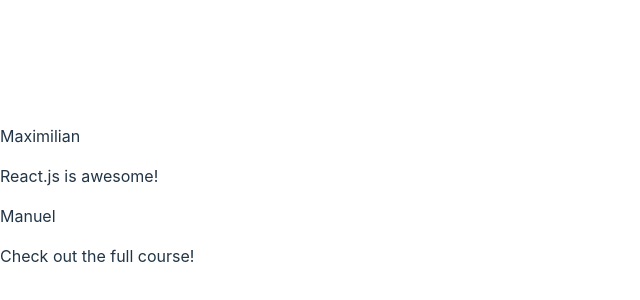
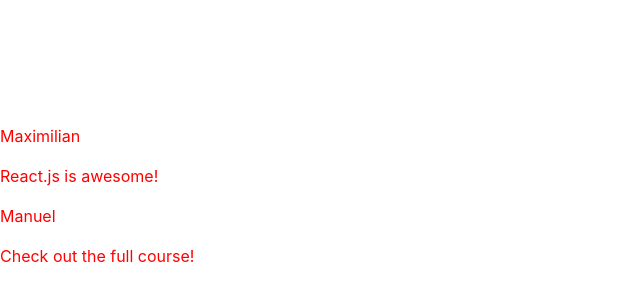
Before and after one commit to curogihu/first-app, a React (Vite) app in the folder react-crash-course/: page / in a window 1280 px wide. Shown: the part 204-504 px from the top of the page, without its empty margins (0-640 px from the left). Built offline with nearby package versions, Linux system fonts and the light colour scheme.

Commit message:
set directly style to div tag

```diff
--- a/react-crash-course/src/components/Post.jsx
+++ b/react-crash-course/src/components/Post.jsx
@@ -1,6 +1,6 @@
 function Post(props) {
     return (
-        <div>
+        <div style={{ color: 'red', textAlign: 'left' }}>
             <p>{ props.author }</p>
             <p>{ props.body }</p>
         </div>
```
